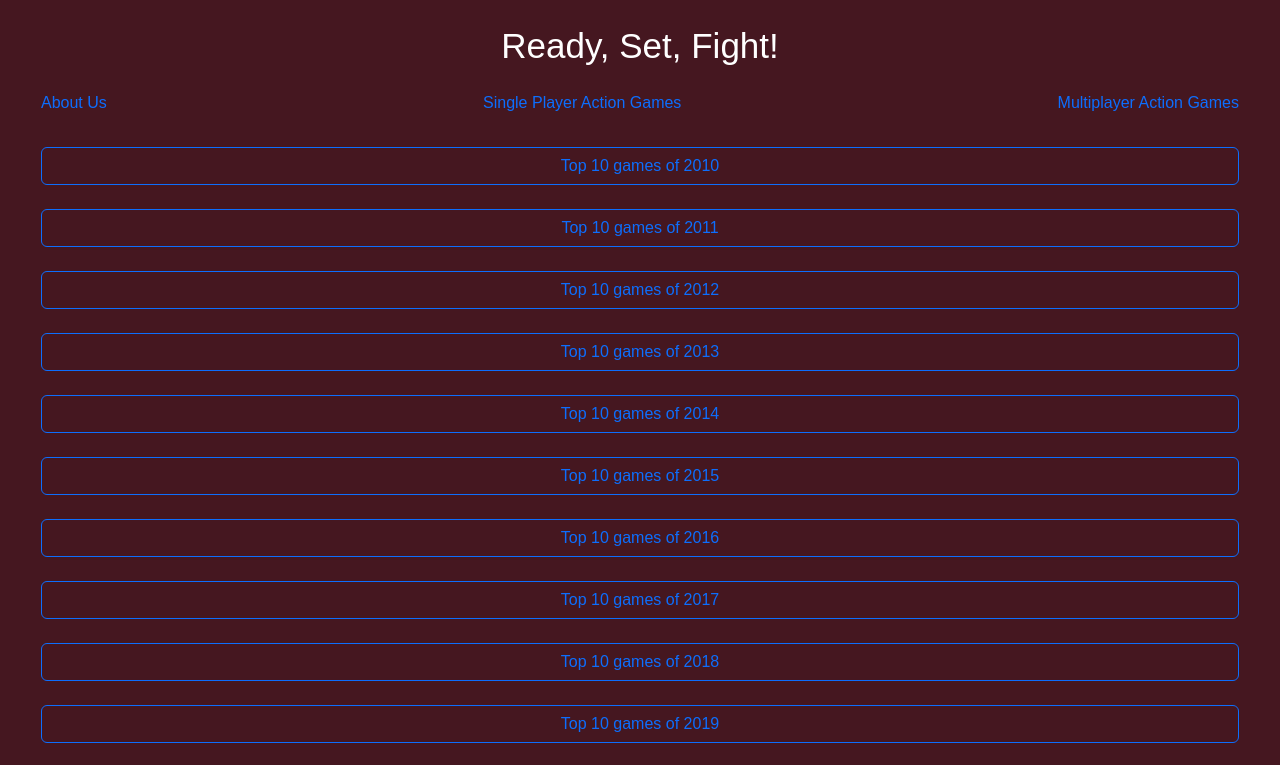
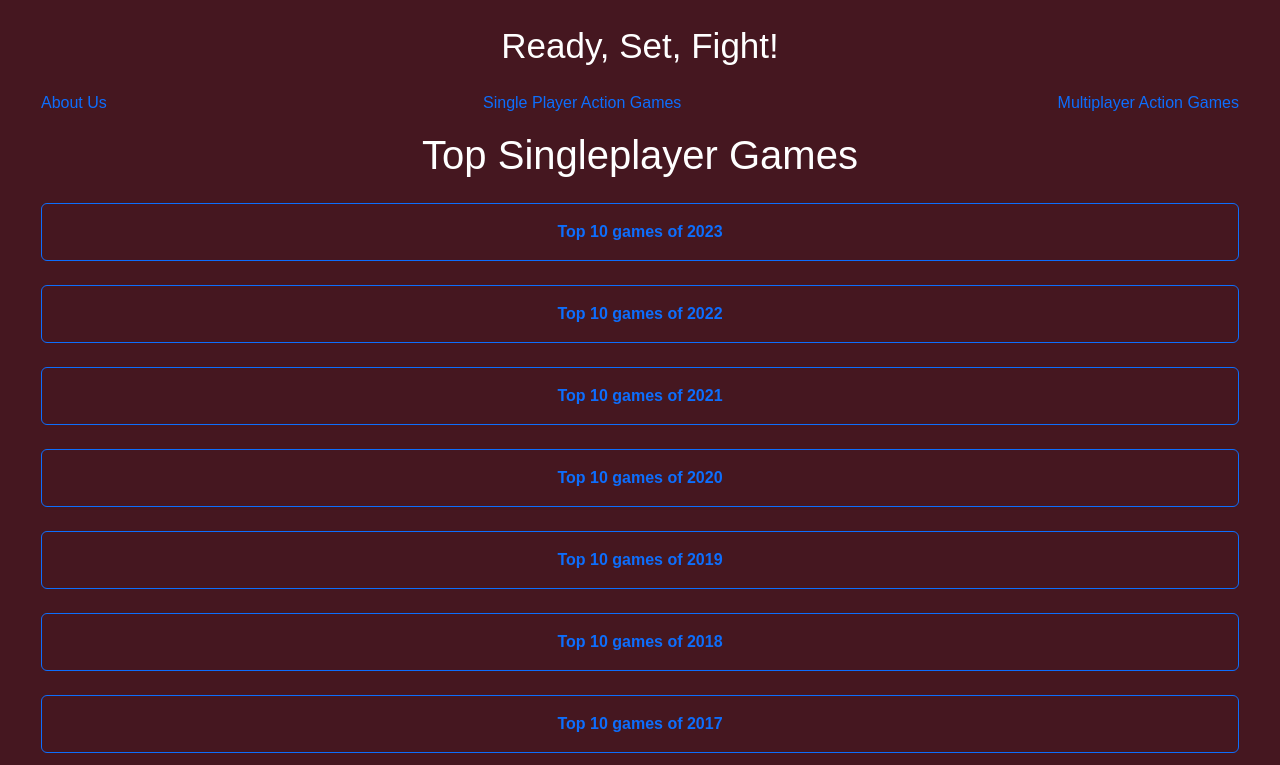
Before and after one commit to Team-Alteta/m09-assessment-frontend, a React (Create React App) app in the folder action-games-fanpage/: page /singleplayer in a window 1280 px wide. Shown: the top 765 px of the page. Built offline with nearby package versions, Linux system fonts and the light colour scheme.

Commit message:
Fixed some bugs, added a summary to the games

```diff
--- a/action-games-fanpage/src/components/Nav.js
+++ b/action-games-fanpage/src/components/Nav.js
@@ -9,7 +9,7 @@ function Nav() {
                     <Link to={"/"} className="nav-link" >About Us</Link>
                 </li>
                 <li className="nav-item">
-                    <Link to={"/single-player"} className="nav-link" >Single Player Action Games</Link>
+                    <Link to={"/singleplayer"} className="nav-link" >Single Player Action Games</Link>
                 </li>
                 <li className="nav-item">
                     <Link to={"/multiplayer"} className="nav-link" >Multiplayer Action Games</Link>
--- a/action-games-fanpage/src/components/PostViewer.js
+++ b/action-games-fanpage/src/components/PostViewer.js
@@ -11,20 +11,26 @@ function PostViewer({ category }) {
 
     const rows = [];
     for(let i = 2010; i <= year; i++){
-        rows.push(<>
-            <Link className='btn btn-outline-primary btn-block d-flex justify-content-center'
+        rows.unshift(<>
+            <Link className='btn btn-outline-primary btn-block btn-large d-flex justify-content-center p-3'
             to='/gamesdisplay'
             state={{year: i, singleplayer: singleplayer}}>
-                Top 10 games of {i}
+                <b>Top 10 games of {i}</b>
             </Link>
             <br/>
         </>);
     }
 
     return (
-        <div className='w-100 p-3'>
-            {rows}
-        </div>
+        <>
+            <div>
+                <h1>Top {singleplayer ? 'Singleplayer' : 'Multiplayer'} Games</h1>
+                <div className='w-100 p-3'>
+                    {rows}
+                </div>
+            </div>
+        </>
+
     )
 }
 
--- a/action-games-fanpage/src/services/igdbService.js
+++ b/action-games-fanpage/src/services/igdbService.js
@@ -22,6 +22,7 @@ export async function findTopGames(year, singleplayer) {
         cover.image_id,
         multiplayer_modes,
         first_release_date,
+        summary,
         themes,
         rating,
         rating_count,
```
